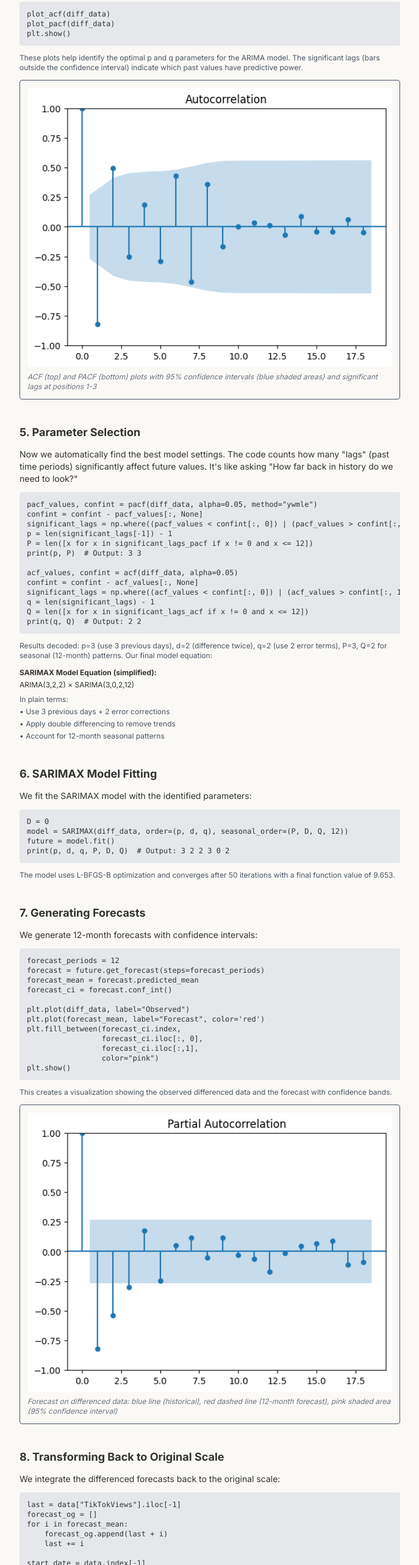
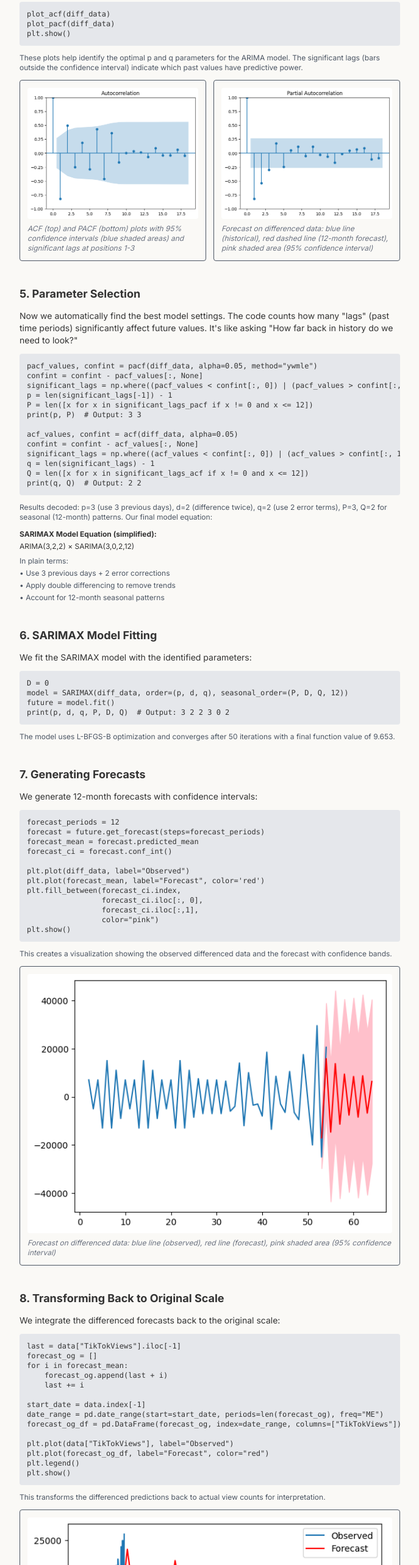
Before and after one commit to nicholaschen09/tiktok-view-predictor, a Next.js app: page / in a window 1280 px wide. Shown: the part 4400-6966 px from the top of the page at 61% size, without its empty margins (296-983 px from the left). Built offline with nearby package versions, Linux system fonts and the light colour scheme.

Commit message:
fixed images

```diff
--- a/app/page.tsx
+++ b/app/page.tsx
@@ -258,9 +258,15 @@ plt.show()`}</pre>
           These plots help identify the optimal p and q parameters for the ARIMA model. The significant lags (bars outside the confidence interval)
           indicate which past values have predictive power.
         </p>
-        <div className="border border-gray-600 rounded p-2 sm:p-3 mb-3">
-          <img src="/output4.png" alt="ACF and PACF plots with confidence intervals" className="w-full rounded mb-2" />
-          <p className="text-xs text-gray-500 italic">ACF (top) and PACF (bottom) plots with 95% confidence intervals (blue shaded areas) and significant lags at positions 1-3</p>
+        <div className="grid grid-cols-1 md:grid-cols-2 gap-3 mb-3">
+          <div className="border border-gray-600 rounded p-2 sm:p-3">
+            <img src="/output4.png" alt="ACF and PACF plots with confidence intervals" className="w-full rounded mb-2" />
+            <p className="text-xs text-gray-500 italic">ACF (top) and PACF (bottom) plots with 95% confidence intervals (blue shaded areas) and significant lags at positions 1-3</p>
+          </div>
+          <div className="border border-gray-600 rounded p-2 sm:p-3">
+            <img src="/output5.png" alt="Forecast with confidence intervals on differenced data" className="w-full rounded mb-2" />
+            <p className="text-xs text-gray-500 italic">Forecast on differenced data: blue line (historical), red dashed line (12-month forecast), pink shaded area (95% confidence interval)</p>
+          </div>
         </div>
       </section>
 
@@ -336,8 +342,8 @@ plt.show()`}</pre>
           This creates a visualization showing the observed differenced data and the forecast with confidence bands.
         </p>
         <div className="border border-gray-600 rounded p-2 sm:p-3 mb-3">
-          <img src="/output5.png" alt="Forecast with confidence intervals on differenced data" className="w-full rounded mb-2" />
-          <p className="text-xs text-gray-500 italic">Forecast on differenced data: blue line (historical), red dashed line (12-month forecast), pink shaded area (95% confidence interval)</p>
+          <img src="/output6.png" alt="Forecast plot showing differenced data with confidence intervals" className="w-full rounded mb-2" />
+          <p className="text-xs text-gray-500 italic">Forecast on differenced data: blue line (observed), red line (forecast), pink shaded area (95% confidence interval)</p>
         </div>
       </section>
 
@@ -366,8 +372,8 @@ plt.show()`}</pre>
           This transforms the differenced predictions back to actual view counts for interpretation.
         </p>
         <div className="border border-gray-600 rounded p-2 sm:p-3 mb-3">
-          <img src="/output6.png" alt="Final forecast on original scale showing predicted TikTok views" className="w-full rounded mb-2" />
-          <p className="text-xs text-gray-500 italic">Final forecast: blue line (historical TikTok views Jan-Mar 2022), red line (12-month forecast showing predicted growth through Feb 2023)</p>
+          <img src="/output7.png" alt="Final forecast plot showing observed vs predicted TikTok views" className="w-full rounded mb-2" />
+          <p className="text-xs text-gray-500 italic">Final forecast plot: blue line (observed historical TikTok views), red line (12-month forecast predictions)</p>
         </div>
       </section>
 
```
Also changed, not shown: public/output7.png (added).
